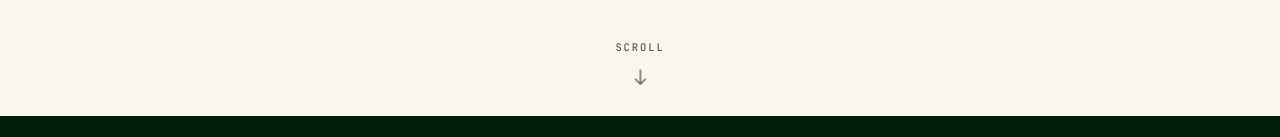
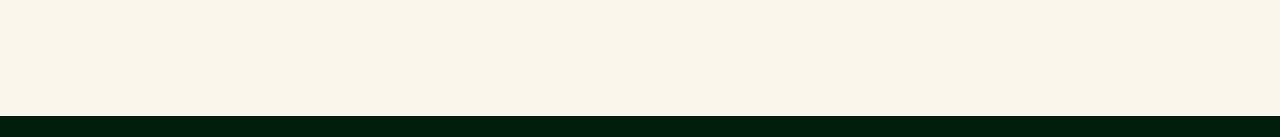
Before and after one commit to mitsubishyy/theGoodintro, a Next.js app: page / in a window 1280 px wide. Shown: the part 618-755 px from the top of the page. Built offline with nearby package versions, Linux system fonts and the light colour scheme; a web font is replaced by a local one.

Commit message:
fix(home): remove the hero scroll cue
Co-Authored-By: Claude Opus 4.7 (1M context) <noreply@anthropic.com>

```diff
--- a/app/_components/home/hero-section.tsx
+++ b/app/_components/home/hero-section.tsx
@@ -35,23 +35,6 @@ export default function HeroSection() {
           </span>
         </Link>
       </div>
-
-      <a
-        className="hp-scroll-cue"
-        href="#charities"
-        aria-label="Scroll to see where your gift can go"
-      >
-        Scroll
-        <svg viewBox="0 0 14 18" fill="none" aria-hidden="true">
-          <path
-            d="M7 1 V15 M2 10 L7 15 L12 10"
-            stroke="currentColor"
-            strokeWidth="1.4"
-            strokeLinecap="round"
-            strokeLinejoin="round"
-          />
-        </svg>
-      </a>
     </section>
   );
 }
```
